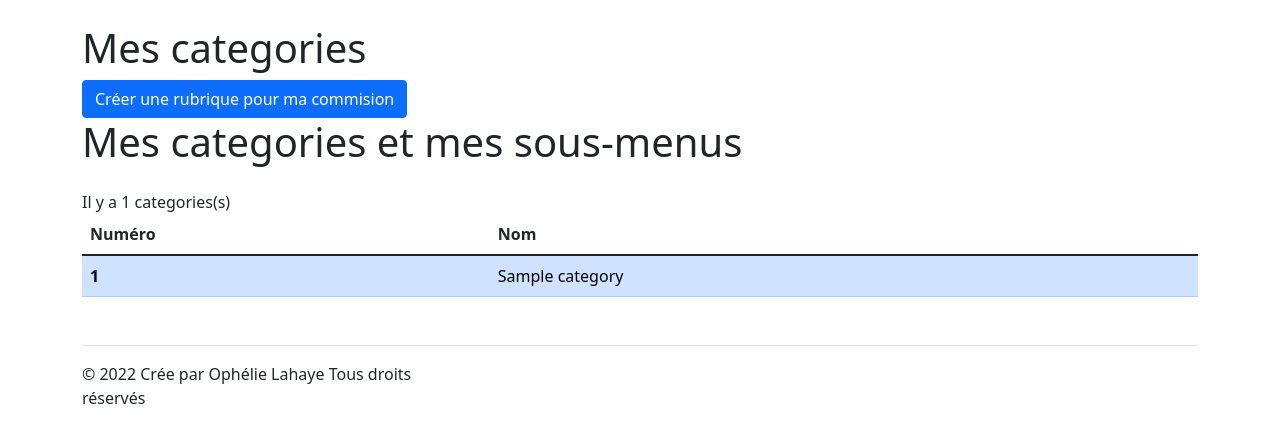
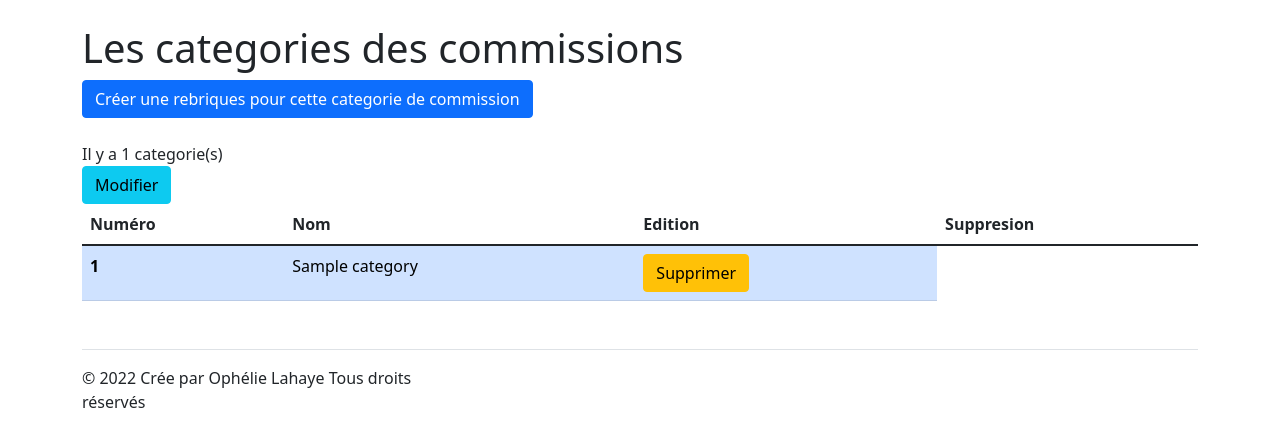
Before and after one commit to Ophelie22/labuissonierestrasbourg, a Symfony app: template templates/pages/category/index.html.twig in a window 1280 px wide. Shown: the part 130-577 px from the top of the page. Run offline with Twig, Linux system fonts and the light colour scheme; the template is opened without the code that fills it: most values are stand-ins (such as "Sample title", 1, 10 or a date in 2020); style sheets or scripts are compiled from the project's sources; some libraries are stand-ins or nearby versions.

Commit message:
ajout CRUD category

```diff
--- a/templates/pages/category/index.html.twig
+++ b/templates/pages/category/index.html.twig
@@ -3,35 +3,26 @@
 {% block title %}La Buissoniere - Mes différentes commissions
 {% endblock %}
 
-
 {% block body %}
 
 		<div class="container mt-4">
-			{% for message in app.flashes('success') %}
-				<div class="alert alert-success mt-4">
-				{{ message }}
-				</div>
-			{% endfor %}
+			{% if not ingredients.items is same as([]) %}
 
-		{% if not categories.items is same as([]) %}
+				{% for message in app.flashes('success') %}
+					<div class="alert alert-success mt-4">
+							{{ message }}
+					</div>
+				{% endfor %}
 
-			<h1>Mes categories</h1>
-
+			<h1>Les categories des commissions</h1>
 			<a href="{{ path('category.new') }}" class="btn btn-primary">
-				Créer une rubrique pour ma commision
+				Créer une rebriques pour cette categorie de commission
 			</a>
-
-
-
-			<h1>Mes categories et mes sous-menus</h1>
-
-			{# <a href="{{ path('category.new') }}" class="btn btn-primary">
-				Créer un ingrédient
-			</a> #}
+			</a>
 
 			<div class="count mt-4">Il y a
 				{{ categories.getTotalItemCount }}
-				categories(s)
+				categorie(s)
 			</div>
 
       <table class="table table-hover">
@@ -40,8 +31,8 @@
 						<th scope="col">Numéro</th>
 						<th scope="col">Nom</th>
 						{# <th scope="col">Date de création</th> #}
-						{# <th scope="col">Edition</th>
-						<th scope="col">Suppresion</th> #}
+						 <th scope="col">Edition</th>
+						<th scope="col">Suppresion</th>
 					</tr>
 				</thead>
         	<tbody>
@@ -52,12 +43,12 @@
 							{# <td>{{ category.price|number_format(2, '.', ',') }}
 								€</td>
 							<td>{{ category.createdAt|date('d/m/Y') }}</td>
-							<td>
-								<a href="{{ path('category.edit', { id: ingredient.id }) }}" class="btn btn-info">Modifier</a>
+							<td>#}
+								<a href="{{ path('category.edit', { id: category.id }) }}" class="btn btn-info">Modifier</a>
 							</td>
 							<td>
-								<a href="{{ path('category.delete', { id: ingredient.id }) }}" class="btn btn-warning">Supprimer</a>
-							</td>  #}
+								<a href="{{ path('category.delete', { id: category.id }) }}" class="btn btn-warning">Supprimer</a>
+							</td>
 						</tr>
 					{% endfor %}
 				</tbody>
@@ -67,10 +58,6 @@
 			</div>
 		{% else %}
 			<p>Il n'y a pas de sous categories pour cette commission</p>
-
-			<a href="{{ path('category.new') }}" class="btn btn-primary">
-				Créer une rebriques pour cette categorie de commission
-			</a>
 		{% endif %}
 	</div>
 {% endblock %}
```
Also changed, not shown: src/Controller/CategoryController.php (+56 -4 lines), templates/pages/category/edit.html.twig (added, +23 -0 lines).
